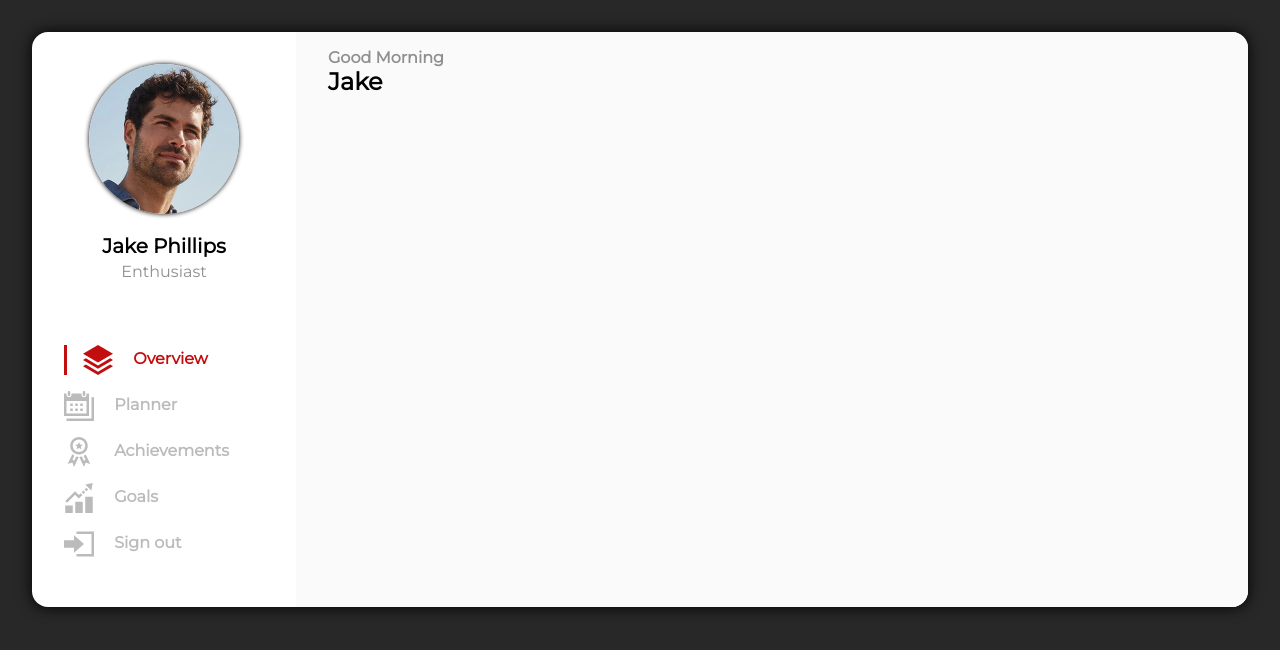
After one commit to karinakozarova/ActivityPlanner, a PHP site: page /html/profile-dashboard.php in a window 1280 px wide. The commit adds this page. Shown: the top 650 px of the page. Run offline with PHP 8.4, Linux system fonts and the light colour scheme.

Commit message:
Initial profile page added

```diff
--- a/css/index-desktop.css
+++ b/css/index-desktop.css
@@ -22,6 +22,7 @@ header {
 
 .features-panel {
     width: 25%;
+    padding: 2vw 2vw 1vw 2vw;
 }
 
 .about-container {
--- /dev/null
+++ b/css/profile.css
@@ -0,0 +1,139 @@
+body {
+    background-color: #282828;
+    margin: 0;
+    font-family: 'Montserrat', sans-serif;
+    scroll-behavior: smooth;
+}
+
+.big-container {
+    display: flex;
+    background-color: #ffffff;
+    padding: 0;
+    margin: 2em;
+    border-radius: 1em;
+}
+
+.shadow {
+    box-shadow: 0 0 15px #000000;
+    -moz-box-shadow: 0 0 15px #000000;
+    -webkit-box-shadow: 0 0 15px #000000;
+}
+
+.small-shadow {
+    box-shadow: 0 0 5px #000000;
+    -moz-box-shadow: 0 0 5px #000000;
+    -webkit-box-shadow: 0 0 5px #000000;
+}
+
+.profile-sidebar {
+    display: inline-block;
+    padding: 2em;
+    border-color: #ddd;
+}
+
+.profile-nav {
+    display: block;
+    min-width: 200px;
+}
+
+.profile-nav ul {
+    padding: 0;
+}
+
+.profile-nav li {
+    list-style-type: none;
+    margin: 1em 1em 1em 0em;
+}
+
+.center {
+    display: block;
+    margin-left: auto;
+    margin-right: auto;
+    width: 50%;
+}
+
+#profile-picture {
+    margin-bottom: 4em;
+    text-align: center;
+}
+
+#profile-picture h3 {
+    font-size: 1.25em;
+    margin-bottom: 0;
+}
+
+#profile-picture h4 {
+    font-size: 1em;
+    margin: 0.25em;
+    color: #8f8f8f;
+    font-weight: normal;
+}
+
+#profile-picture img {
+    border-radius: 50%;
+    height: 150px;
+    width: 150px;
+}
+
+.nav-item {
+    display: inline-block;
+    vertical-align: middle;
+    color: #bbb;
+    fill: #bbb;
+}
+
+.nav-item:hover {
+    color: #383838;
+    fill: #383838;
+}
+
+.active {
+    color: #c20e0e;
+    fill: #c20e0e;
+    border-left-style: solid;
+    box-sizing: border-box;
+    padding-left: 1em;
+}
+
+.active:hover {
+    color: #9e0b0b !important;
+    fill: #9e0b0b !important;
+}
+
+.nav-item p {
+    margin: 0;
+    display: inline-block;
+    margin-left: 1em;
+    font-weight: bold;
+}
+
+.nav-item svg {
+    height: 30px;
+    width: 30px;
+    margin: 0;
+    display: inline-block;
+    vertical-align: middle;
+}
+
+.profile-content {
+    background-color: #fafafa;
+    height: inherit;
+    width: 100%;
+    border-top-right-radius: 1em;
+    border-bottom-right-radius: 1em;
+}
+
+#profile-greeting {
+    padding-left: 2em;
+}
+
+#profile-greeting p {
+    font-weight: bold;
+    color: #8f8f8f;
+}
+
+#profile-greeting span {
+    font-weight: bold;
+    font-size: 1.5em;
+    color: #000000;
+}
--- /dev/null
+++ b/html/profile-dashboard.php
@@ -0,0 +1,91 @@
+<!DOCTYPE html>
+<html lang="en">
+<head>
+    <title>My Profile</title>
+    <!-- Fonts imports -->
+    <link href="https://fonts.googleapis.com/css?family=Montserrat&display=swap" rel="stylesheet">
+
+    <!-- Stylesheets imports -->
+    <link href="../css/profile.css" rel="stylesheet">
+    <link href="../css/dashboard.css" rel="stylesheet">
+
+    <!-- Viewport Configuration -->
+    <meta name="viewport" content="width=device-width, initial-scale=1.0">
+</head>
+<body>
+<div class="big-container shadow">
+    <div class="profile-sidebar">
+        <div id="profile-picture">
+            <img class="small-shadow center" src="../images/sample-avatar.jpg" alt="Planning Image Here" height="150" width="150">
+            <?php
+            $firstName="Jake";
+            $lastName="Phillips";
+            echo "<h3>$firstName $lastName</h3>";
+            ?>
+            <h4>Enthusiast</h4>
+        </div>
+        <div class="profile-nav">
+            <ul>
+                <li>
+                    <a href="">
+                    <div class="nav-item active">
+                    <svg xmlns="http://www.w3.org/2000/svg" width="30" height="30" viewBox="0 0 24 24">
+                        <path d="M21.698 10.658l2.302 1.342-12.002 7-11.998-7 2.301-1.342 9.697 5.658 9.7-5.658zm-9.7 10.657l-9.697-5.658-2.301 1.343 11.998 7 12.002-7-2.302-1.342-9.7 5.657zm12.002-14.315l-12.002-7-11.998 7 11.998 7 12.002-7z"/>
+                    </svg>
+                    <p>Overview</p>
+                    </div>
+                    </a>
+                </li>
+                <li>
+                    <a href="">
+                    <div class="nav-item">
+                    <svg xmlns="http://www.w3.org/2000/svg" width="30" height="30" viewBox="0 0 24 24"><path d="M17 1c0-.552-.447-1-1-1s-1 .448-1 1v2c0 .552.447 1 1 1s1-.448 1-1v-2zm-12 2c0 .552-.447 1-1 1s-1-.448-1-1v-2c0-.552.447-1 1-1s1 .448 1 1v2zm13 5v10h-16v-10h16zm2-6h-2v1c0 1.103-.897 2-2 2s-2-.897-2-2v-1h-8v1c0 1.103-.897 2-2 2s-2-.897-2-2v-1h-2v18h20v-18zm4 3v19h-22v-2h20v-17h2zm-17 7h-2v-2h2v2zm4 0h-2v-2h2v2zm4 0h-2v-2h2v2zm-8 4h-2v-2h2v2zm4 0h-2v-2h2v2zm4 0h-2v-2h2v2z"/>
+                    </svg>
+                    <p>Planner</p>
+                    </div>
+                    </a>
+                </li>
+                <li>
+                    <a href="">
+                    <div class="nav-item">
+                    <svg xmlns="http://www.w3.org/2000/svg" width="30" height="30" viewBox="0 0 24 24">
+                        <path d="M12 0c-3.865 0-7 3.134-7 7s3.135 7 7 7 7-3.134 7-7-3.135-7-7-7zm0 12c-2.762 0-5-2.239-5-5s2.238-5 5-5 5 2.239 5 5-2.238 5-5 5zm1.484-4.315l1.516-1.457-2.083-.287-.917-1.892-.917 1.892-2.083.287 1.516 1.457-.369 2.07 1.853-.992 1.854.992-.37-2.07zm-1.734 8.302l-3.724 8.013-1.34-3.686-3.686 1.342 3.606-7.759c.505.461 1.064.862 1.675 1.184l-1.48 3.188 1.371.639 1.51-3.25c.657.196 1.351.307 2.068.329zm9.25 5.675l-3.66-1.345-1.34 3.683-3.752-8.013c.718-.022 1.414-.132 2.072-.332l1.523 3.251 1.353-.645-1.484-3.178c.61-.32 1.17-.72 1.674-1.18l3.614 7.759z"/>
+                    </svg>
+                    <p>Achievements</p>
+                    </div>
+                    </a>
+                </li>
+                <li>
+                    <a href="">
+                    <div class="nav-item">
+                    <svg xmlns="http://www.w3.org/2000/svg" width="30" height="30" viewBox="0 0 24 24">
+                        <path d="M14.172 7.396l1.413-1.39 1.414 1.414-1.414 1.39-1.413-1.414zm2.828 16.604h6v-13h-6v13zm-.559-18.834l1.414 1.414 1.435-1.41-1.415-1.415-1.434 1.411zm.591-3.951l4.771 4.771 1.197-5.986-5.968 1.215zm-8.032 22.785h6v-9h-6v9zm-8 0h6v-6h-6v6zm13.729-14.349l-1.414-1.414-1.45 1.425-3-3.002-7.841 7.797 1.41 1.418 6.427-6.39 2.991 2.993 2.877-2.827z"/>
+                    </svg>
+                    <p>Goals</p>
+                    </div>
+                    </a>
+                </li>
+                <li>
+                    <a href="">
+                    <div class="nav-item">
+                    <svg xmlns="http://www.w3.org/2000/svg" width="30" height="30" viewBox="0 0 24 24">
+                            <path d="M8 9v-4l8 7-8 7v-4h-8v-6h8zm2-7v2h12v16h-12v2h14v-20h-14z"/>
+                    </svg>
+                    <p>Sign out</p>
+                    </div>
+                    </a>
+                </li>
+            </ul>
+        </div>
+    </div>
+    <div class="profile-content">
+        <div id="profile-greeting">
+            <?php
+            $firstName="Jake";
+            echo "<p>Good Morning<br><span>$firstName</span><p>";
+            ?>
+        </div>
+    </div>
+</div>
+</body>
+</html>
```
Also changed, not shown: css/index.css (+13 -1 lines), html/profile-dashboard.html (added, +84 -0 lines), css/dashboard.css (added), images/default-avatar.jpg (added), images/login-background.jpg, images/sample-avatar.jpg (added).
